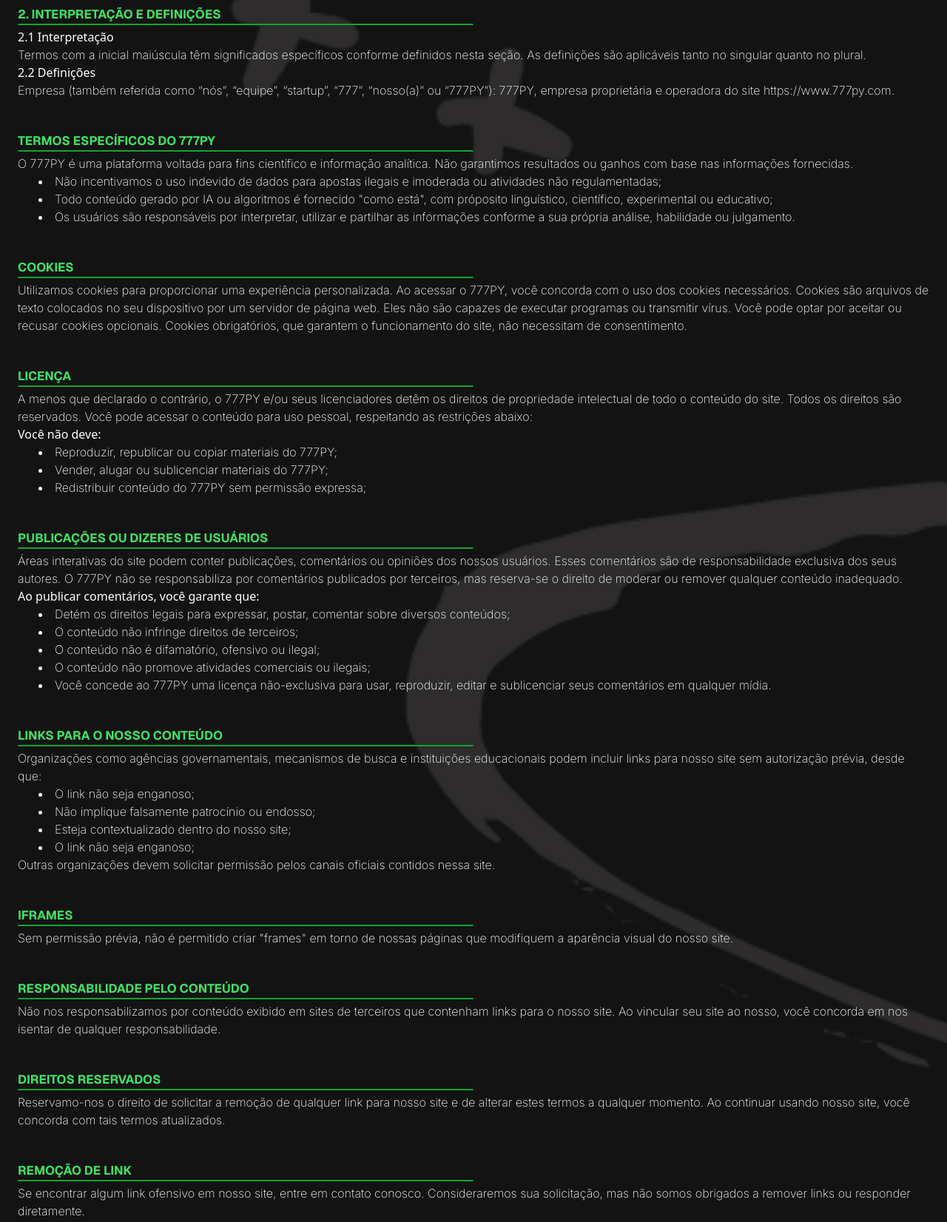
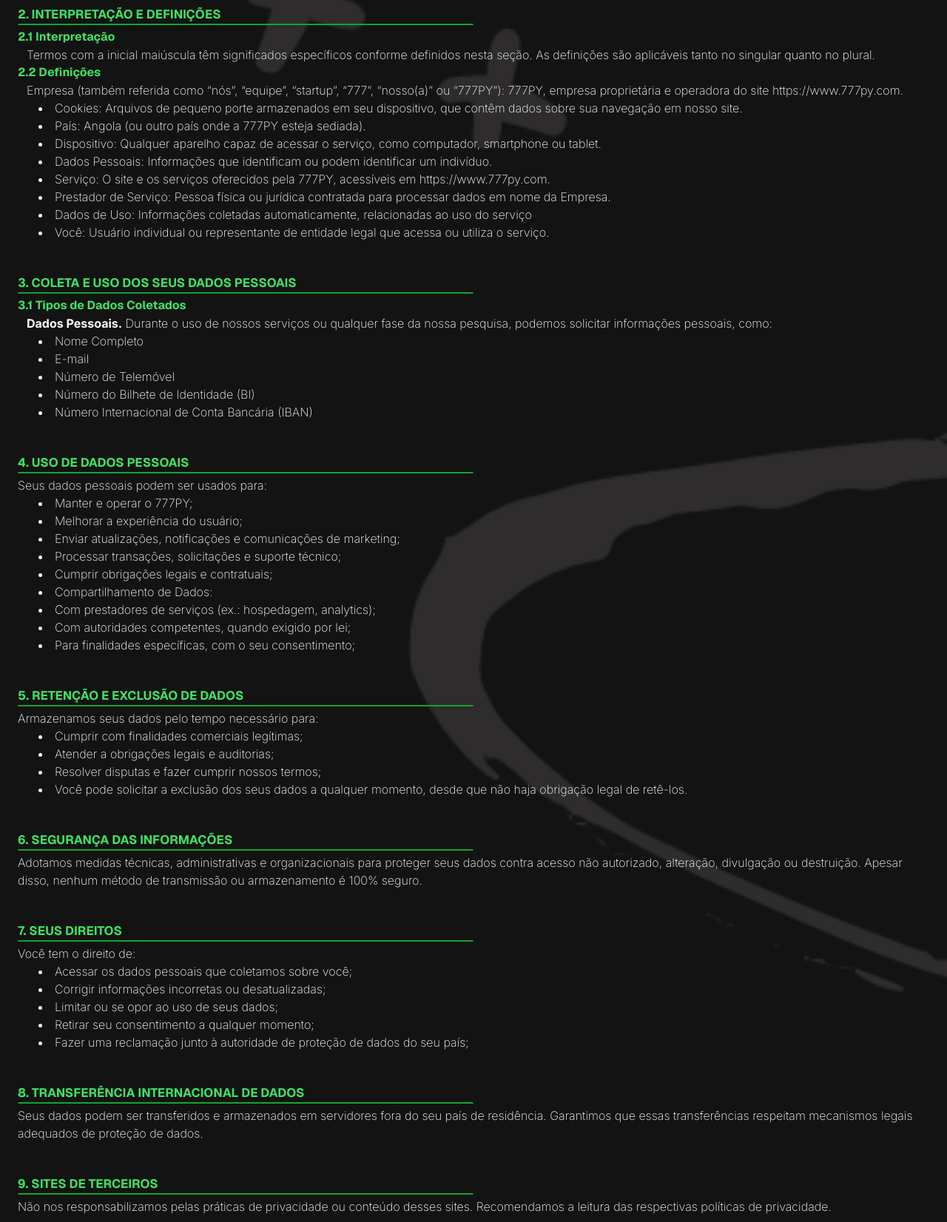
Before and after one commit to C4L3B3666/Projeto777, a website: page views/politica_privacidade.html in a window 1280 px wide. Shown: the part 402-2054 px from the top of the page at 74% size. Drawn offline with nearby package versions, Linux system fonts and the light colour scheme.

Commit message:
Criação da página política

```diff
--- a/assets/css/estilo.css
+++ b/assets/css/estilo.css
@@ -277,3 +277,7 @@
 .acordeao_termo_politica li {
     @apply font-extralight font-inter ml-7
 }
+
+.subtitulo_politica {
+    @apply text-[#40E164] font-geist font-bold
+}
--- a/views/politica_privacidade.html
+++ b/views/politica_privacidade.html
@@ -26,90 +26,87 @@
         <div class="acordeao_termo_politica">
             <h2 class="titulo_acordeao_termo_politica">2. Interpretação e Definições</h2>
             <h3 class="subtitulo_politica">2.1 Interpretação</h2>
-            <p class="texto_acordeao_termo_politica">Termos com a inicial maiúscula têm significados específicos conforme definidos nesta seção. As definições são aplicáveis tanto no singular quanto no plural.</p>
+            <p class="texto_acordeao_termo_politica ml-3">Termos com a inicial maiúscula têm significados específicos conforme definidos nesta seção. As definições são aplicáveis tanto no singular quanto no plural.</p>
             <h3 class="subtitulo_politica">2.2 Definições</h2>
-            <p class="texto_acordeao_termo_politica">Empresa (também referida como “nós”, “equipe”, “startup”, “777”, “nosso(a)” ou “777PY”): 777PY, empresa proprietária e operadora do site https://www.777py.com.</p>
+            <p class="texto_acordeao_termo_politica ml-3">Empresa (também referida como “nós”, “equipe”, “startup”, “777”, “nosso(a)” ou “777PY”): 777PY, empresa proprietária e operadora do site https://www.777py.com.</p>
+            <li>Cookies: Arquivos de pequeno porte armazenados em seu dispositivo, que contêm dados sobre sua navegação em nosso site.</li>
+            <li>País: Angola (ou outro país onde a 777PY esteja sediada).</li>
+            <li>Dispositivo: Qualquer aparelho capaz de acessar o serviço, como computador, smartphone ou tablet.</li>
+            <li>Dados Pessoais: Informações que identificam ou podem identificar um indivíduo.</li>
+            <li>Serviço: O site e os serviços oferecidos pela 777PY, acessíveis em https://www.777py.com.</li>
+            <li>Prestador de Serviço: Pessoa física ou jurídica contratada para processar dados em nome da Empresa.</li>
+            <li>Dados de Uso: Informações coletadas automaticamente, relacionadas ao uso do serviço</li>
+            <li>Você: Usuário individual ou representante de entidade legal que acessa ou utiliza o serviço.</li>
 
         </div>
 
         <div class="acordeao_termo_politica">
-            <h2 class="titulo_acordeao_termo_politica">Termos Específicos do 777PY</h2>
-            <p class="texto_acordeao_termo_politica">O 777PY é uma plataforma voltada para fins científico e informação analítica. Não garantimos resultados ou ganhos com base nas informações fornecidas.
-            <li>Não incentivamos o uso indevido de dados para apostas ilegais e imoderada ou atividades não regulamentadas;</li>
-            <li>Todo conteúdo gerado por IA ou algoritmos é fornecido "como está", com próposito linguístico, científico, experimental ou educativo;</li>
-            <li>Os usuários são responsáveis por interpretar, utilizar e partilhar as informações conforme a sua própria análise, habilidade ou julgamento.</li></p>
+            <h2 class="titulo_acordeao_termo_politica">3. Coleta e Uso dos Seus Dados Pessoais</h2>
+            <h3 class="subtitulo_politica">3.1 Tipos de Dados Coletados</h2>
+            <p class="texto_acordeao_termo_politica ml-3"><span class="font-bold">Dados Pessoais.</span> Durante o uso de nossos serviços ou qualquer fase da nossa pesquisa, podemos solicitar informações pessoais, como:</p>
+            <li>Nome Completo</li>
+            <li>E-mail</li>
+            <li>Número de Telemóvel</li>
+            <li>Número do Bilhete de Identidade (BI)</li>
+            <li>Número Internacional de Conta Bancária (IBAN)</li>
         </div>
 
         <div class="acordeao_termo_politica">
-            <h2 class="titulo_acordeao_termo_politica">Cookies</h2>
-            <p class="texto_acordeao_termo_politica">Utilizamos cookies para proporcionar uma experiência personalizada. Ao acessar o 777PY, você concorda com o uso dos cookies necessários. Cookies são arquivos de texto colocados no seu dispositivo por um servidor de página web. Eles não são capazes de executar programas ou transmitir vírus. Você pode optar por aceitar ou recusar cookies opcionais. Cookies obrigatórios, que garantem o funcionamento do site, não necessitam de consentimento.</p>
+            <h2 class="titulo_acordeao_termo_politica">4. Uso de Dados Pessoais</h2>
+            <p class="texto_acordeao_termo_politica">Seus dados pessoais podem ser usados para: </p>
+            <li>Manter e operar o 777PY;</li>
+            <li>Melhorar a experiência do usuário;</li>
+            <li>Enviar atualizações, notificações e comunicações de marketing;</li>
+            <li>Processar transações, solicitações e suporte técnico;</li>
+            <li>Cumprir obrigações legais e contratuais;</li>
+            <li>Compartilhamento de Dados:</li>
+            <li>Com prestadores de serviços (ex.: hospedagem, analytics);</li>
+            <li>Com autoridades competentes, quando exigido por lei;</li>
+            <li>Para finalidades específicas, com o seu consentimento;</li>
         </div>
 
         <div class="acordeao_termo_politica">
-            <h2 class="titulo_acordeao_termo_politica">Licença</h2>
-            <p class="texto_acordeao_termo_politica">A menos que declarado o contrário, o 777PY e/ou seus licenciadores detêm os direitos de propriedade intelectual de todo o conteúdo do site. Todos os direitos são reservados. Você pode acessar o conteúdo para uso pessoal, respeitando as restrições abaixo:</p>
-            <h3 class="subtitulo_acordeao_termo_politica">Você não deve:</h3>
-            <li>Reproduzir, republicar ou copiar materiais do 777PY;</li>
-            <li>Vender, alugar ou sublicenciar materiais do 777PY;</li>
-            <li>Redistribuir conteúdo do 777PY sem permissão expressa;</li>
+            <h2 class="titulo_acordeao_termo_politica">5. Retenção e Exclusão de Dados</h2>
+            <p class="texto_acordeao_termo_politica">Armazenamos seus dados pelo tempo necessário para:</p>
+            <li>Cumprir com finalidades comerciais legítimas;</li>
+            <li>Atender a obrigações legais e auditorias;</li>
+            <li>Resolver disputas e fazer cumprir nossos termos;</li>
+            <li>Você pode solicitar a exclusão dos seus dados a qualquer momento, desde que não haja obrigação legal de retê-los.</li>
         </div>
 
         <div class="acordeao_termo_politica">
-            <h2 class="titulo_acordeao_termo_politica">Publicações ou Dizeres de Usuários</h2>
-            <p class="texto_acordeao_termo_politica">Áreas interativas do site podem conter publicações, comentários ou opiniões dos nossos usuários. Esses comentários são de responsabilidade exclusiva dos seus autores. O 777PY não se responsabiliza por comentários publicados por terceiros, mas reserva-se o direito de moderar ou remover qualquer conteúdo inadequado.</p>
-            <h3 class="subtitulo_acordeao_termo_politica">Ao publicar comentários, você garante que:</h3>
-            <li>Detém os direitos legais para expressar, postar, comentar sobre diversos conteúdos;</li>
-            <li>O conteúdo não infringe direitos de terceiros;</li>
-            <li>O conteúdo não é difamatório, ofensivo ou ilegal;</li>
-            <li>O conteúdo não promove atividades comerciais ou ilegais;</li>
-            <li>Você concede ao 777PY uma licença não-exclusiva para usar, reproduzir, editar e sublicenciar seus comentários em qualquer mídia.</li>
+            <h2 class="titulo_acordeao_termo_politica">6. Segurança das Informações</h2>
+            <p class="texto_acordeao_termo_politica">Adotamos medidas técnicas, administrativas e organizacionais para proteger seus dados contra acesso não autorizado, alteração, divulgação ou destruição. Apesar disso, nenhum método de transmissão ou armazenamento é 100% seguro.</p>
         </div>
 
         <div class="acordeao_termo_politica">
-            <h2 class="titulo_acordeao_termo_politica">Links para o Nosso Conteúdo</h2>
-            <p class="texto_acordeao_termo_politica">Organizações como agências governamentais, mecanismos de busca e instituições educacionais podem incluir links para nosso site sem autorização prévia, desde que:</p>
-            <li>O link não seja enganoso;</li>
-            <li>Não implique falsamente patrocínio ou endosso;</li>
-            <li>Esteja contextualizado dentro do nosso site;</li>
-            <li>O link não seja enganoso;</li>
-            <p class="texto_acordeao_termo_politica">Outras organizações devem solicitar permissão pelos canais oficiais contidos nessa site.</p>
+            <h2 class="titulo_acordeao_termo_politica">7. Seus Direitos</h2>
+            <p class="texto_acordeao_termo_politica">Você tem o direito de:</p>
+            <li>Acessar os dados pessoais que coletamos sobre você;</li>
+            <li>Corrigir informações incorretas ou desatualizadas;</li>
+            <li>Limitar ou se opor ao uso de seus dados;</li>
+            <li>Retirar seu consentimento a qualquer momento;</li>
+            <li>Fazer uma reclamação junto à autoridade de proteção de dados do seu país;</li>
         </div>
 
         <div class="acordeao_termo_politica">
-            <h2 class="titulo_acordeao_termo_politica">iFrames</h2>
-            <p class="texto_acordeao_termo_politica">Sem permissão prévia, não é permitido criar "frames" em torno de nossas páginas que modifiquem a aparência visual do nosso site.</p>
+            <h2 class="titulo_acordeao_termo_politica">8. Transferência Internacional de Dados</h2>
+            <p class="texto_acordeao_termo_politica">Seus dados podem ser transferidos e armazenados em servidores fora do seu país de residência. Garantimos que essas transferências respeitam mecanismos legais adequados de proteção de dados.</p>
         </div>
 
         <div class="acordeao_termo_politica">
-            <h2 class="titulo_acordeao_termo_politica">Responsabilidade pelo Conteúdo</h2>
-            <p class="texto_acordeao_termo_politica">Não nos responsabilizamos por conteúdo exibido em sites de terceiros que contenham links para o nosso site. Ao vincular seu site ao nosso, você concorda em nos isentar de qualquer responsabilidade.</p>
+            <h2 class="titulo_acordeao_termo_politica">9. Sites de Terceiros</h2>
+            <p class="texto_acordeao_termo_politica">Não nos responsabilizamos pelas práticas de privacidade ou conteúdo desses sites. Recomendamos a leitura das respectivas políticas de privacidade.</p>
         </div>
 
         <div class="acordeao_termo_politica">
-            <h2 class="titulo_acordeao_termo_politica">Direitos Reservados</h2>
-            <p class="texto_acordeao_termo_politica">Reservamo-nos o direito de solicitar a remoção de qualquer link para nosso site e de alterar estes termos a qualquer momento. Ao continuar usando nosso site, você concorda com tais termos atualizados.</p>
-        </div>
-
-        <div class="acordeao_termo_politica">
-            <h2 class="titulo_acordeao_termo_politica">Remoção de Link</h2>
-            <p class="texto_acordeao_termo_politica">Se encontrar algum link ofensivo em nosso site, entre em contato conosco. Consideraremos sua solicitação, mas não somos obrigados a remover links ou responder diretamente.</p>
-        </div>
-
-        <div class="acordeao_termo_politica">
-            <h2 class="titulo_acordeao_termo_politica">Precisão das Informações</h2>
-            <p class="texto_acordeao_termo_politica">Não garantimos que todas as informações presentes neste site estejam completas, corretas ou atualizadas. O conteúdo pode ser alterado a qualquer momento sem aviso prévio.</p>
-        </div>
-
-        <div class="acordeao_termo_politica">
-            <h2 class="titulo_acordeao_termo_politica">Isenção de Responsabilidade</h2>
-            <p class="texto_acordeao_termo_politica">Na máxima extensão permitida por lei, excluímos todas as garantias, expressas ou implícitas, relativas ao uso deste site. Nada nestes termos:</p>
-            <li>Limita ou exclui responsabilidade por fraude ou declaração fraudulenta;</li>
-            <li>Limita quaisquer responsabilidades de forma contrária à legislação aplicável.</li>
+            <h2 class="titulo_acordeao_termo_politica">10. Alterações nesta Política</h2>
+            <p class="texto_acordeao_termo_politica">Podemos atualizar esta Política de Privacidade periodicamente. Recomendamos revisar esta página com frequência. Notificaremos você sobre alterações relevantes por e-mail ou através de aviso em destaque no site.</p>
         </div>
 
         <div class="acordeao_termo_politica">
             <h2 class="titulo_acordeao_termo_politica">Fale Connosco</h2>
-            <p class="texto_acordeao_termo_politica">Se tiver dúvidas sobre os nossos Termos e Condições, entre em contacto:</p>
+            <p class="texto_acordeao_termo_politica">Se tiver dúvidas ou reclamações relacionadas à sua privacidade, entre em contacto:</p>
             <li>E-mail: apoio@777py.com</li>
             <li>Telefone: 999 111 000 | 999 111 222</li>
         </div>
```
Also changed, not shown: views/termos_condicoes.html (+1 -1 lines), assets/css/output.css.
